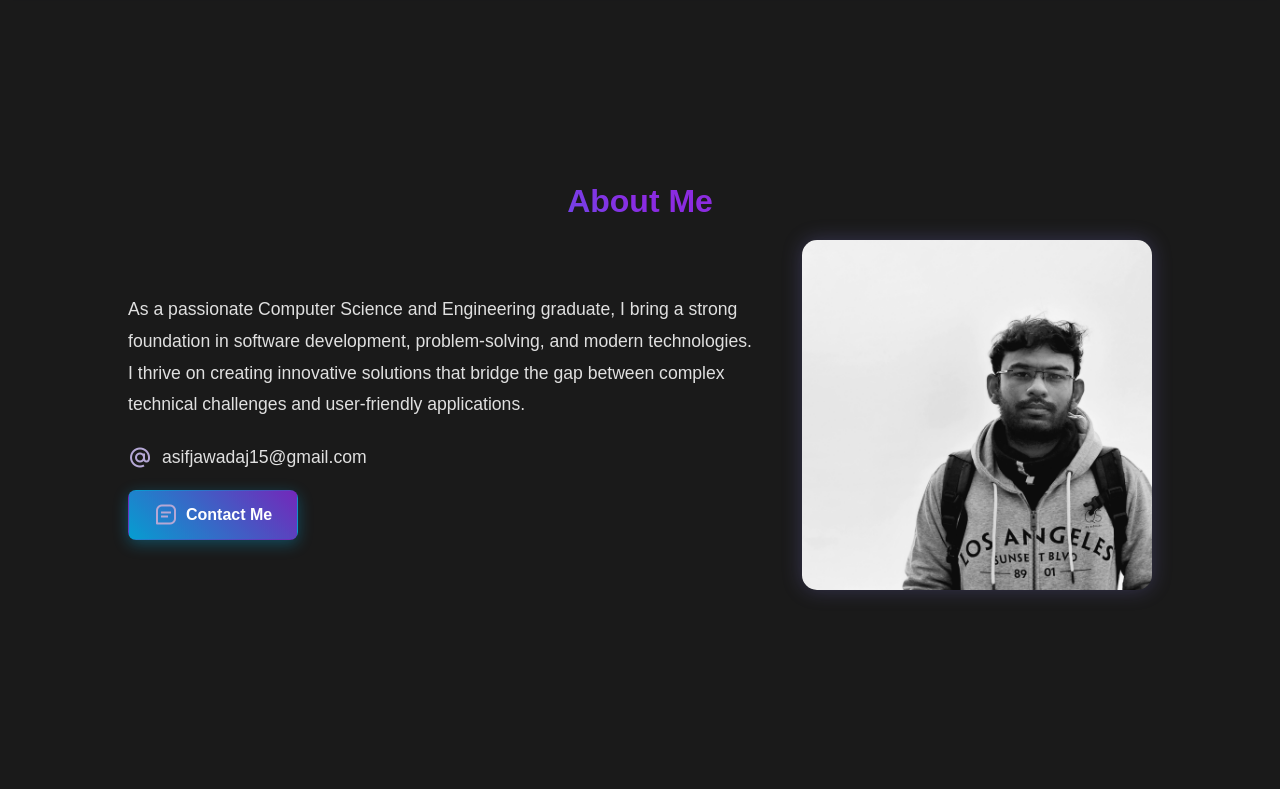
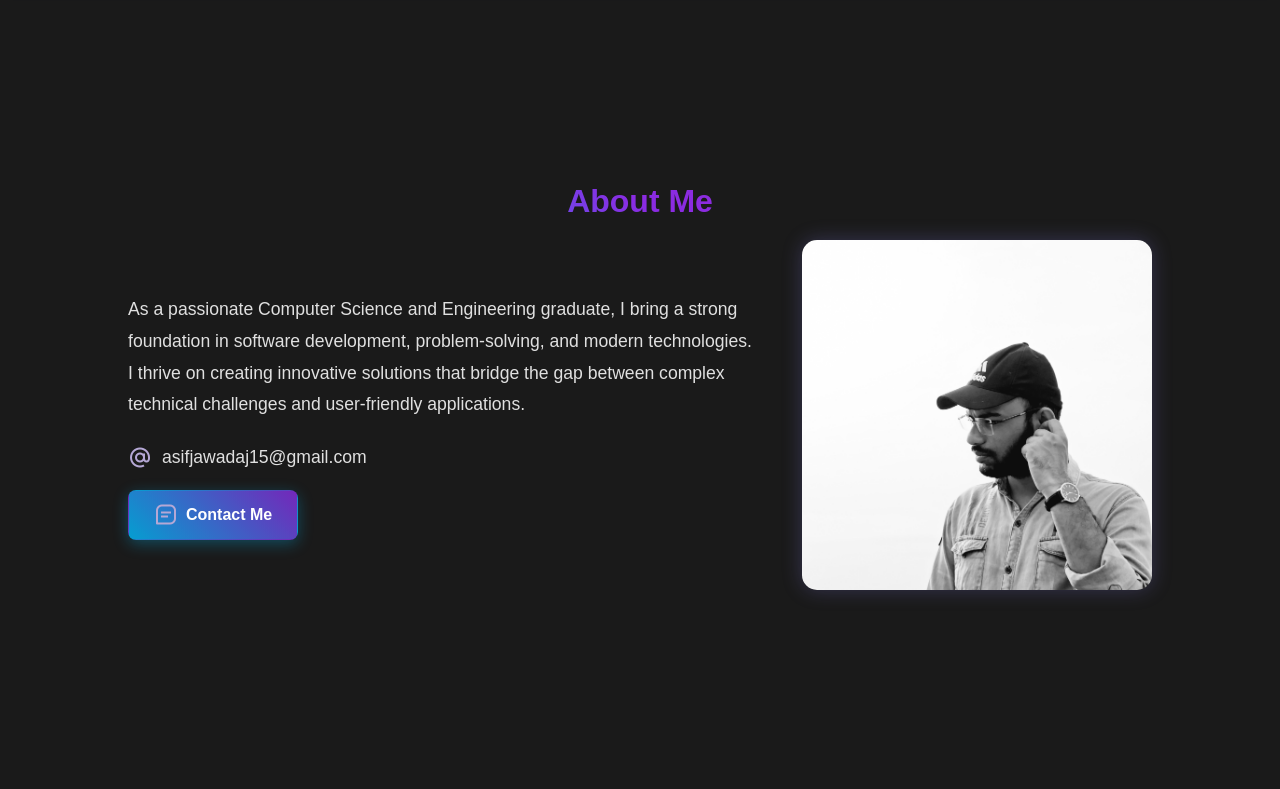
Before and after one commit to AsifJawad15/portfolio, a PHP site: page / in a window 1280 px wide. Shown: the part 817-1606 px from the top of the page. Run offline with PHP 8.4, Linux system fonts and the light colour scheme; data comes from the database, SQL or seed files in the repository; some libraries are stand-ins or nearby versions.

Commit message:
Update about section

```diff
--- a/index.php
+++ b/index.php
@@ -78,7 +78,7 @@ while ($r = $res->fetch_assoc()) {
 
       <!-- Right side - Photo -->
       <div class="about-image">
-        <img class="about-photo" src="images/me.jpg" alt="Asif Jawad">
+        <img class="about-photo" src="images/aj.jpg" alt="Asif Jawad">
       </div>
     </div>
   </section>
```
